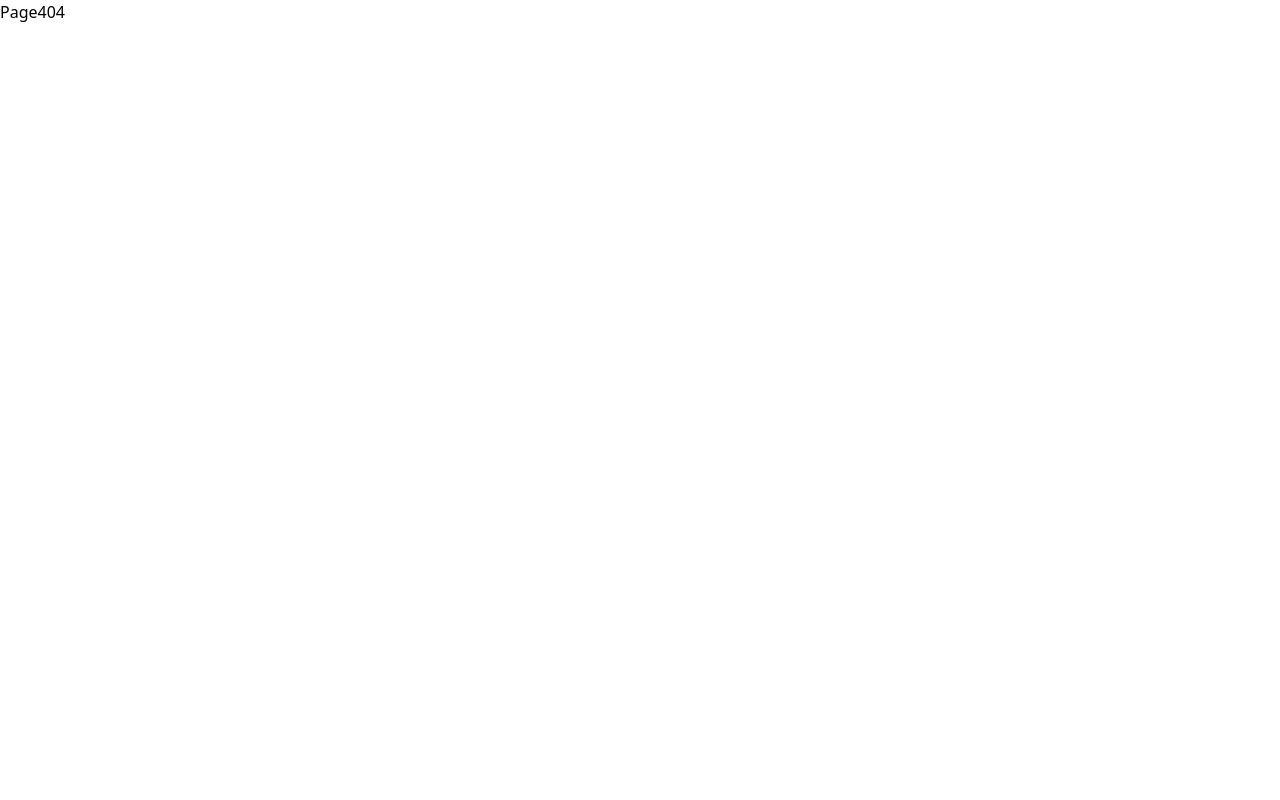
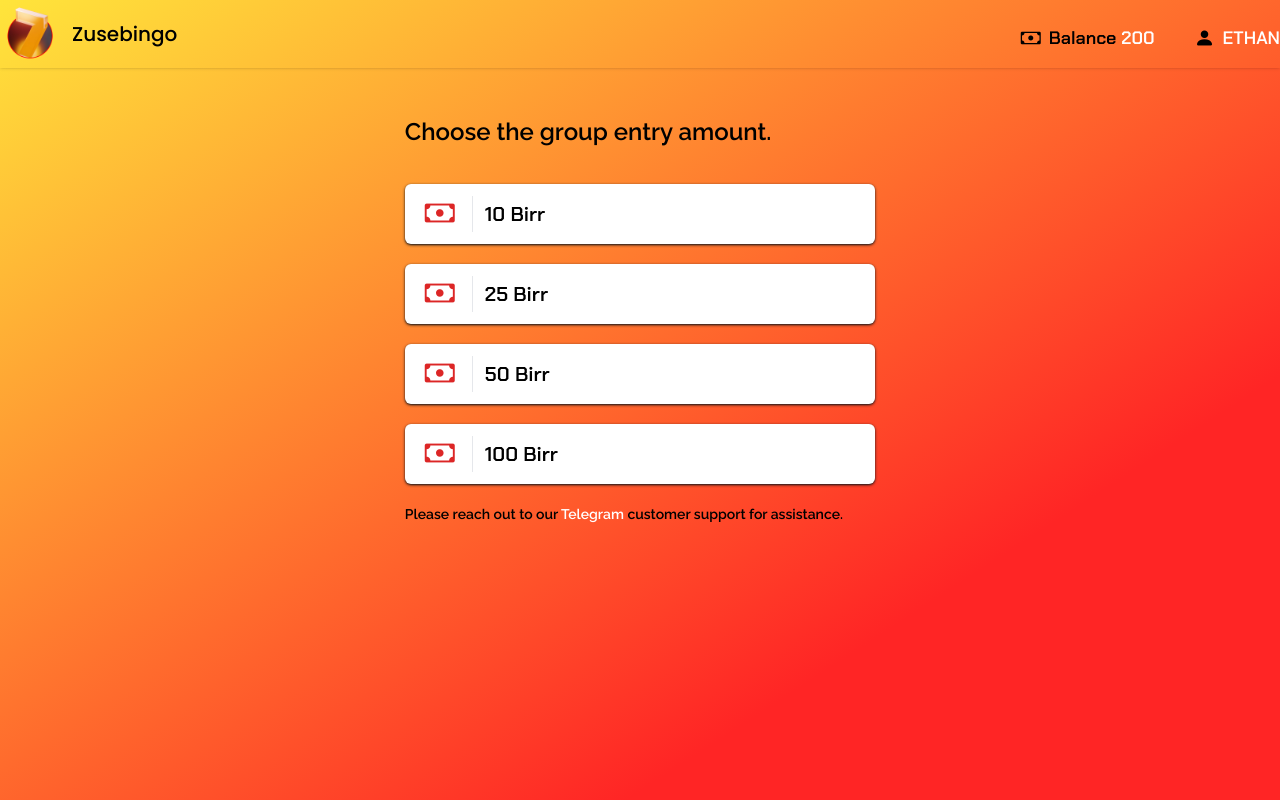
Before and after one commit to kid-us/Zusebingo-React, a React (Vite) app: page /create-group in a window 1280 px wide. Before the commit this address led to /404. Built offline with nearby package versions, Linux system fonts and the light colour scheme.

Commit message:
Create Group Game

```diff
--- a/src/App.tsx
+++ b/src/App.tsx
@@ -13,16 +13,14 @@ import Balance from "./components/Pages/Balance";
 import LeaderBoard from "./components/Pages/LeaderBoard";
 import License from "./components/Pages/License";
 import Groups from "./components/Pages/Groups";
+import CreateGroup from "./components/Pages/CreateGroup";
 
 function App() {
   return (
     <Routes>
       <Route path="/" element={<Home />} />
-      <Route path="/login" element={<Login />} />
-      <Route path="/register" element={<Register />} />
-      <Route path="/verify" element={<Verify />} />
-      <Route path="/request" element={<ForgotPassword />} />
       <Route path="/card-picker" element={<CardPicker />} />
+      <Route path="/create-group" element={<CreateGroup />} />
       <Route path="/setting" element={<Setting />} />
       <Route path="/history" element={<History />} />
       <Route path="/balance" element={<Balance />} />
@@ -30,14 +28,14 @@ function App() {
       <Route path="/groups" element={<Groups />} />
       <Route path="/license" element={<License />} />
 
-      {/* <Route
-        path="/create"
-        element={
-          <Protected>
-            <Create />
-          </Protected>
-        }
-      /> */}
+      {/* Not Protected */}
+
+      <Route path="/login" element={<Login />} />
+      <Route path="/register" element={<Register />} />
+      <Route path="/verify" element={<Verify />} />
+      <Route path="/request" element={<ForgotPassword />} />
+
+      {/* 404 Page */}
 
       <Route path="/404" element={<Page404 />} />
       <Route path="*" element={<Navigate to="/404" />}></Route>
--- /dev/null
+++ b/src/components/Pages/CreateGroup.tsx
@@ -0,0 +1,54 @@
+import Nav from "../Nav/Nav";
+import { Input } from "../BetInputs/Input";
+import { Link } from "react-router-dom";
+
+const CreateGroup = () => {
+  // Handle Category
+  const handleCategory = (category: string) => {
+    console.log(category);
+  };
+
+  return (
+    <div className="bg">
+      <Nav />
+      <div className="container mx-auto flex justify-center align-middle h-auto pt-24">
+        <div className="lg:w-[38%] px-2">
+          <p className="lg:mt-5 lg:mb-4 text-2xl">
+            Choose the group entry amount.
+          </p>
+
+          {/* <!-- Category Form --> */}
+          <form className="pt-5">
+            {/* <Input amount="5" /> */}
+            <Input
+              amount="10"
+              onClick={(category: string) => handleCategory(category)}
+            />
+            <Input
+              amount="25"
+              onClick={(category: string) => handleCategory(category)}
+            />
+            <Input
+              amount="50"
+              onClick={(category: string) => handleCategory(category)}
+            />
+            <Input
+              amount="100"
+              onClick={(category: string) => handleCategory(category)}
+            />
+
+            <p className="mt-5 text-sm ">
+              Please reach out to our{" "}
+              <Link to="https://t.me/+UGpMJ8GPTVw2MGUx" className="text-white">
+                Telegram
+              </Link>{" "}
+              customer support for assistance.
+            </p>
+          </form>
+        </div>
+      </div>
+    </div>
+  );
+};
+
+export default CreateGroup;
--- a/src/components/Pages/Home.tsx
+++ b/src/components/Pages/Home.tsx
@@ -5,6 +5,7 @@ import { useState } from "react";
 
 const Home = () => {
   const navigate = useNavigate();
+
   // Balance Error
   const [balanceError, setBalanceError] = useState(false);
 
@@ -17,8 +18,6 @@ const Home = () => {
       navigate(`/card-picker?category=${category}`);
     }
   };
-
-  // Handle Create Game
 
   return (
     <div className="bg">
@@ -75,9 +74,11 @@ const Home = () => {
             />
 
             <div className="mt-8 text-center">
-              <button className="py-3 text-black btn-bg w-full rounded font-poppins text-lg shadow shadow-zinc-950 chakra">
-                Create Group Game
-              </button>
+              <Link to={"/create-group"}>
+                <p className="py-3 text-black btn-bg w-full rounded font-poppins text-lg shadow shadow-zinc-950 chakra">
+                  Create Group Game
+                </p>
+              </Link>
             </div>
 
             <p className="mt-5 text-sm ">
```
